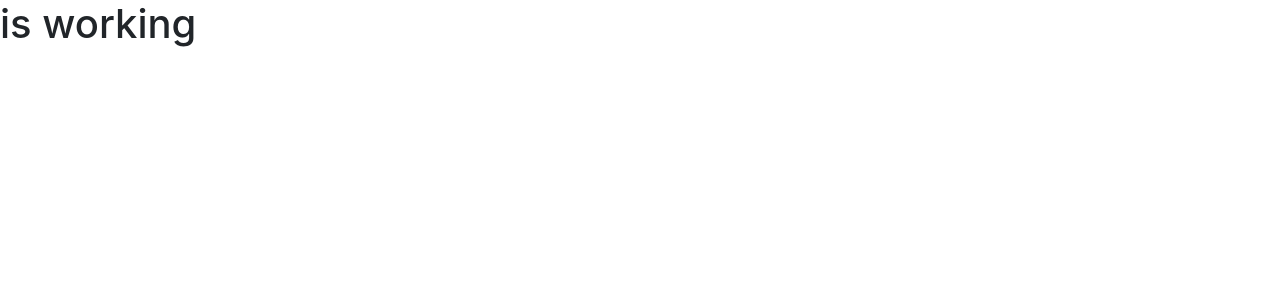
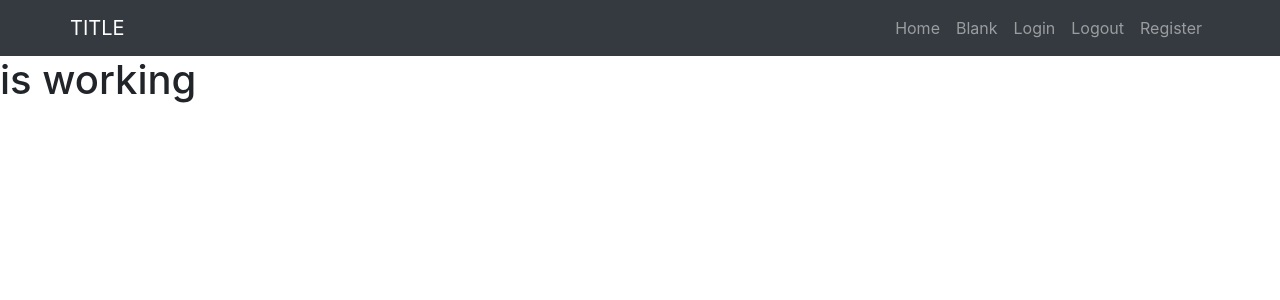
Before and after one commit to Thomas-Longworth/PeakPerformance-E-Commerce, a Django app: page / in a window 1280 px wide. Shown: the top 300 px of the page. Run offline with Django 3.2, Linux system fonts and the light colour scheme; some libraries are stand-ins or nearby versions.

Commit message:
add navbar to base.html

```diff
--- a/templates/base.html
+++ b/templates/base.html
@@ -25,7 +25,29 @@
 </head>
 
 <body>
-    <header class="container-fluid fixed-top"></header>
+    <nav class="navbar navbar-expand navbar-dark bg-dark">
+        <div class="container">
+            <a href="#" class="navbar-brand">TITLE</a>
+            <ul class="navbar-nav">
+                <li class="nav-item">
+                    <a href='/' class='nav-link'>Home</a>
+                </li>
+                <li class="nav-item">
+                    <a href='' class='nav-link'>Blank</a>
+                </li>
+                <li class="nav-item">
+                    <a href='/accounts/login' class='nav-link'>Login</a>
+                </li>
+                <li class="nav-item">
+                    <a href='/accounts/logout' class='nav-link'>Logout</a>
+                </li>
+                <li class="nav-item">
+                    <a href='/accounts/signup' class='nav-link'>Register</a>
+                </li>
+
+            </ul>
+        </div>
+    </nav>
 
     {% if messages %}
     <div class="message-container"></div>
```
